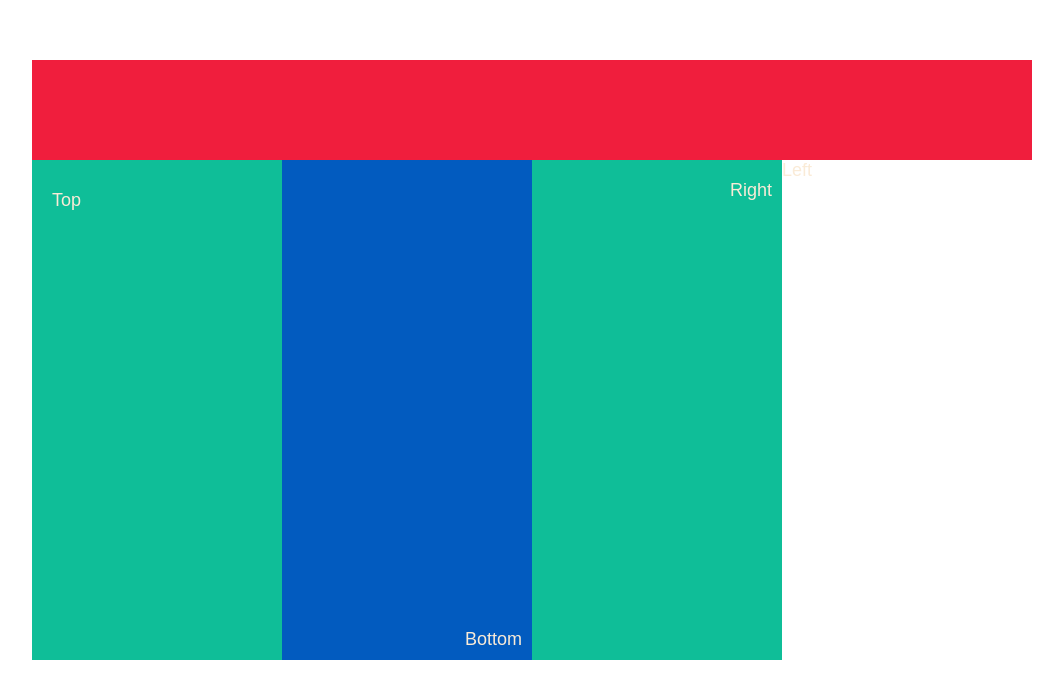
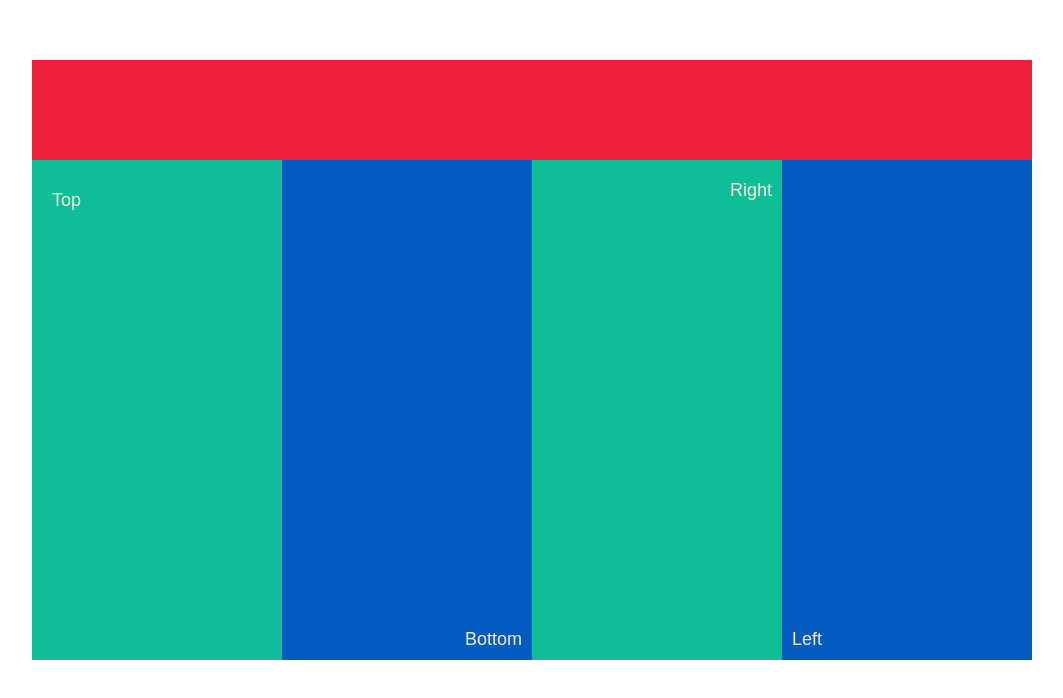
Before and after one commit to vieyraurena/display-float-position, a plain HTML site: page index.html in a window 1280 px wide. Shown: the part 140-838 px from the top of the page, without its empty margins (108-1171 px from the left). Drawn offline with Linux system fonts and the light colour scheme.

Commit message:
Agrego clase left con su respectiva modificación

```diff
--- a/css/styles.css
+++ b/css/styles.css
@@ -52,3 +52,17 @@
   right: 10px;
   top: 20px;
 }
+
+.left {
+  float: left;
+  background-color: #025bbf;;
+  height: 500px;
+  width: 250px;
+  position: relative;
+}
+
+.element-left {
+  position: absolute;
+  bottom: 10px;
+  left: 10px;
+}
```
